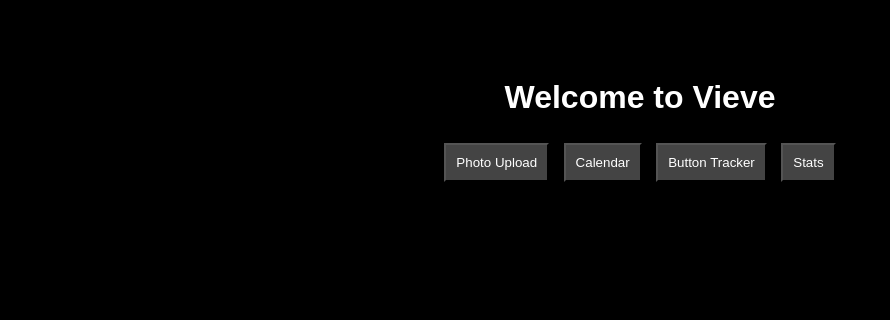
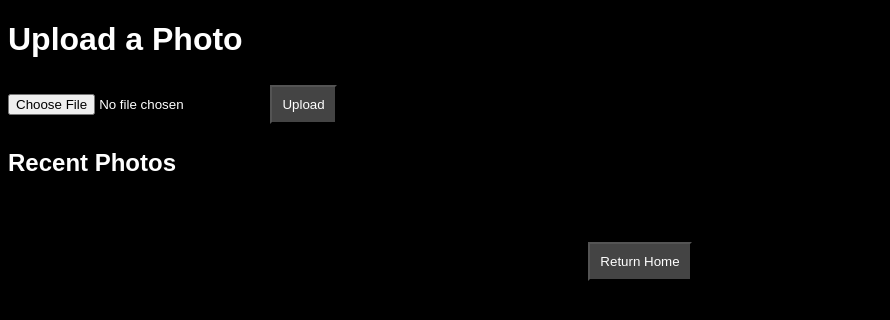
Before and after one commit to ctscreweder/vieve, a Flask app: page /upload in a window 1280 px wide. Shown: the top 320 px of the page, without its empty margins (0-890 px from the left). Run offline with Flask 3, Linux system fonts and the light colour scheme; data that the repository does not hold is empty; parts of the project's set-up code (start-up, migrations or seed data) failed here and were passed over.

Commit message:
Update upload.html

```diff
--- a/roles/vieve/files/app/templates/upload.html
+++ b/roles/vieve/files/app/templates/upload.html
@@ -1,15 +1,33 @@
 <!DOCTYPE html>
 <html>
 <head>
-  <title>Vieve Home</title>
+  <title>Photo Upload</title>
   <link rel="stylesheet" href="/static/style.css">
-  <style>body { text-align: center; padding-top: 50px; }</style>
+  <style>
+    .gallery { display: grid; grid-template-columns: repeat(3, 600px); gap: 10px; justify-content: center; }
+    .photo { position: relative; }
+    .delete { position: absolute; top: 5px; right: 5px; background: red; color: white; border: none; padding: 5px; cursor: pointer; }
+  </style>
 </head>
 <body>
-  <h1>Welcome to Vieve</h1>
-  <button onclick="location.href='/upload'">Photo Upload</button>
-  <button onclick="location.href='/calendar'">Calendar</button>
-  <button onclick="location.href='/buttons'">Button Tracker</button>
-  <button onclick="location.href='/stats'">Stats</button>
+  <h1>Upload a Photo</h1>
+  <form method="POST" enctype="multipart/form-data">
+    <input type="file" name="photo" required>
+    <button type="submit">Upload</button>
+  </form>
+  <h2>Recent Photos</h2>
+  <div class="gallery">
+    {% for photo in photos %}
+      <div class="photo">
+        <img src="/static/uploads/{{ photo[0] }}" alt="Photo">
+        <form method="GET" action="/delete/{{ photo[0] }}">
+          <button class="delete">Delete</button>
+        </form>
+      </div>
+    {% endfor %}
+  </div>
+  <div style="text-align:center; margin-top:40px;">
+    <form action="/" method="get"><button>Return Home</button></form>
+  </div>
 </body>
 </html>
```
